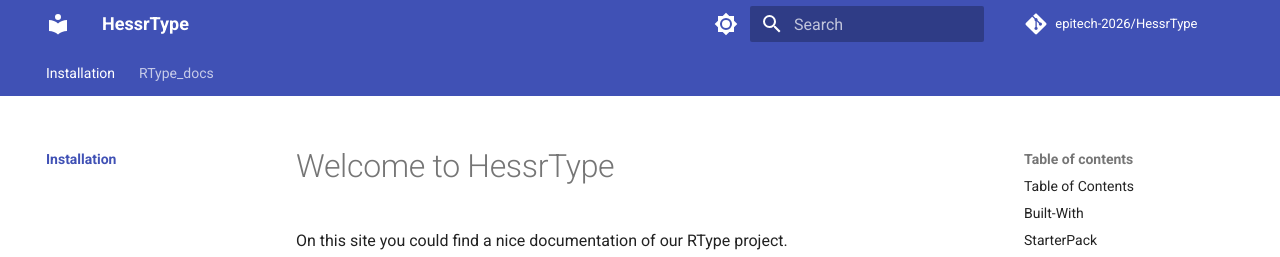
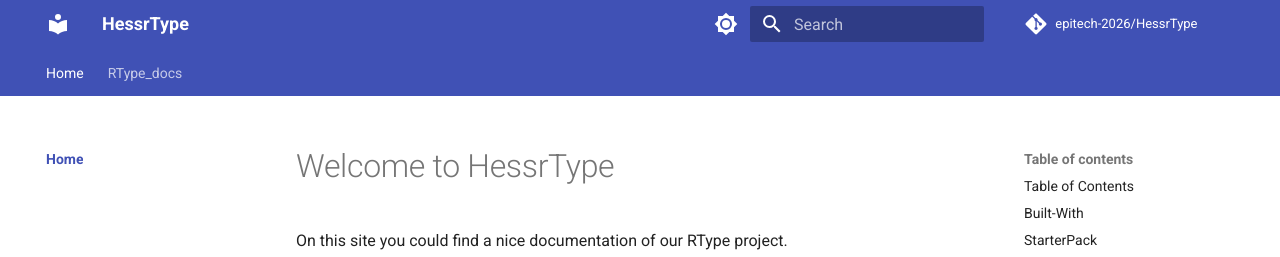
Before and after one commit to raphaeldemonchy/myMkDoc, an MkDocs documentation site: the page built from docs/index.md, in a window 1280 px wide and 900 px high. Shown: the top 257 px of the window. Built offline with MkDocs 1.6.1 and Material for MkDocs 9.7.7, drawn with Linux system fonts in a browser that asks for light colours; comment, search, counter and statistics services are not loaded; some of the changed lines change nothing that is shown.

Commit message:
Update mkdocs.yml

```diff
--- a/mkdocs.yml
+++ b/mkdocs.yml
@@ -61,7 +61,7 @@ repo_name: epitech-2026/HessrType
 repo_url: https://github.com/EpitechPromo2026/B-CPP-500-MAR-5-1-rtype-maori.dino
 
 nav:
-- Installation:
+- Home:
   - index.md
 - RType_docs:
   - Getting started: RTypes_docs/RTypes_docs.md
```
